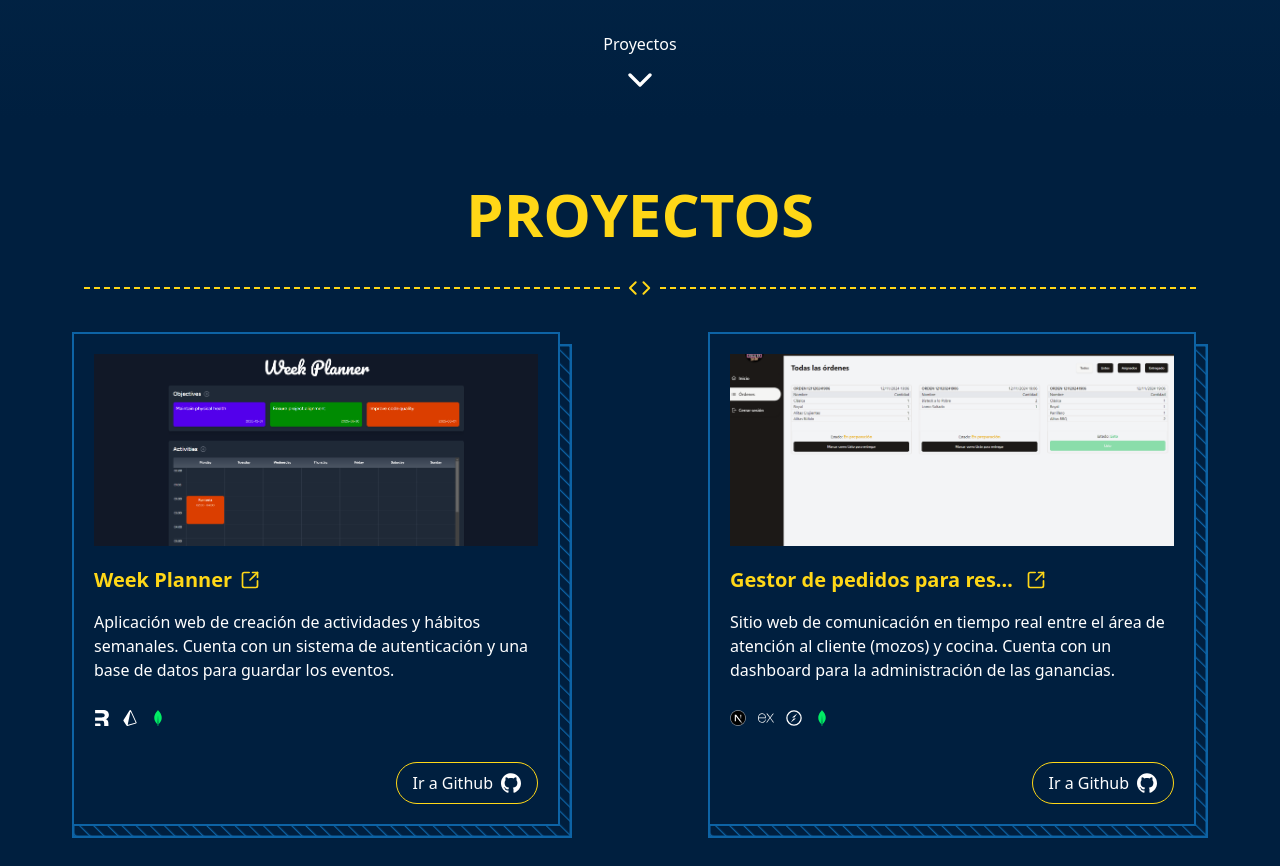
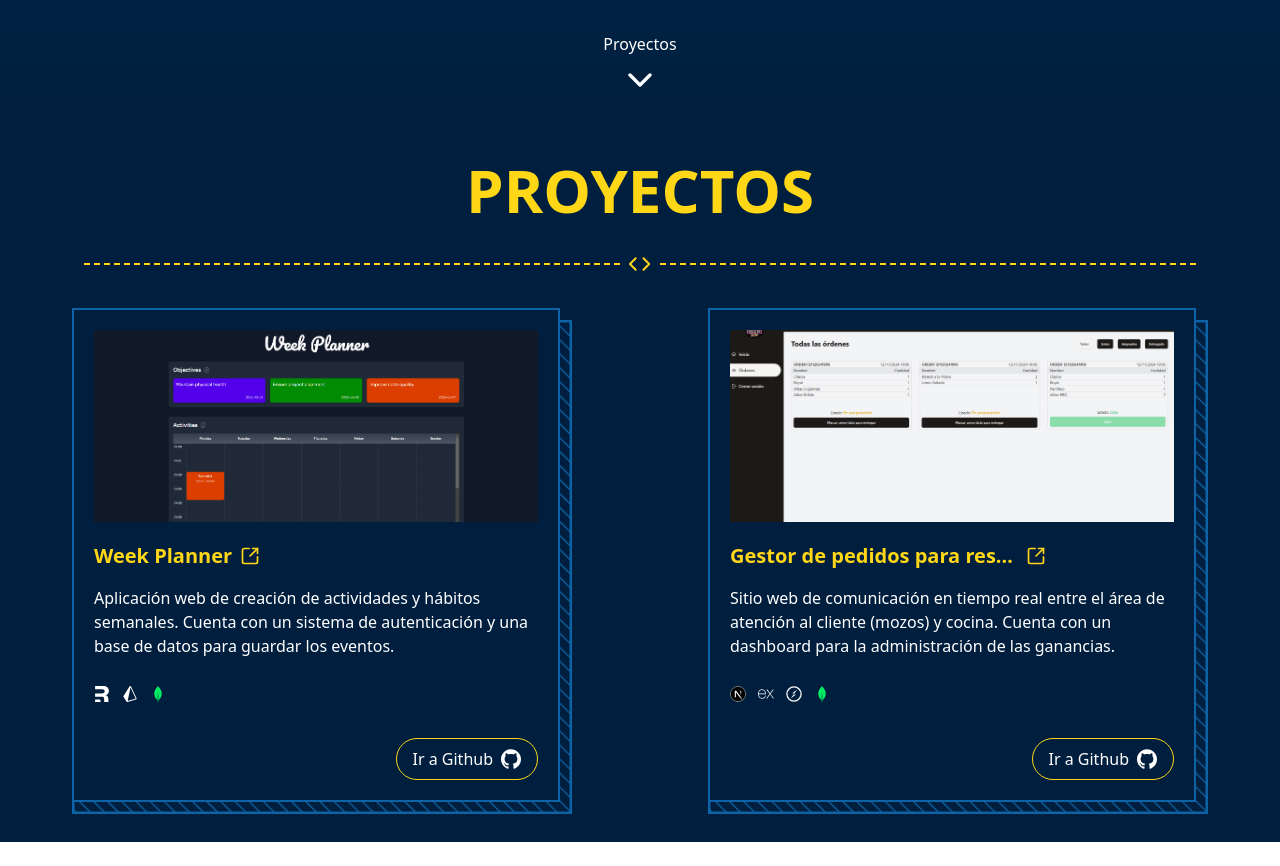
Before and after one commit to david-rosval/my-portfolio-website, a React (Vite) app: page / in a window 1280 px wide. Shown: the part 680-1546 px from the top of the page. After the commit the page ends 1522 px from the top, so only its background shows below. Built offline with nearby package versions, Linux system fonts and the light colour scheme.

Commit message:
projects

```diff
--- a/src/components/Projects.tsx
+++ b/src/components/Projects.tsx
@@ -30,7 +30,7 @@ const project2 = {
 
 export default function Projects() {
   return (
-    <div className="px-5 pb-10 pt-16">
+    <div className="px-5 py-10">
       <h2 className="text-6xl text-center uppercase text-palette-4 font-bold">Proyectos</h2>
       <div className="flex justify-around items-center gap-2 my-5 mx-16">
         <div className="w-full border-t-2  border-palette-4 border-dashed" />
```
